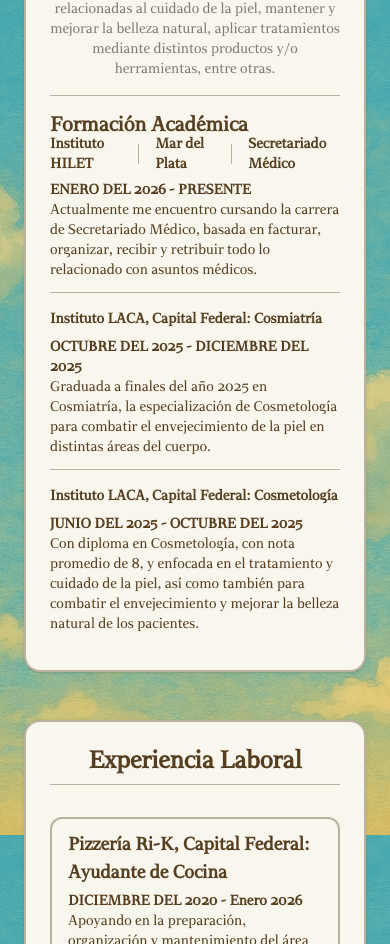
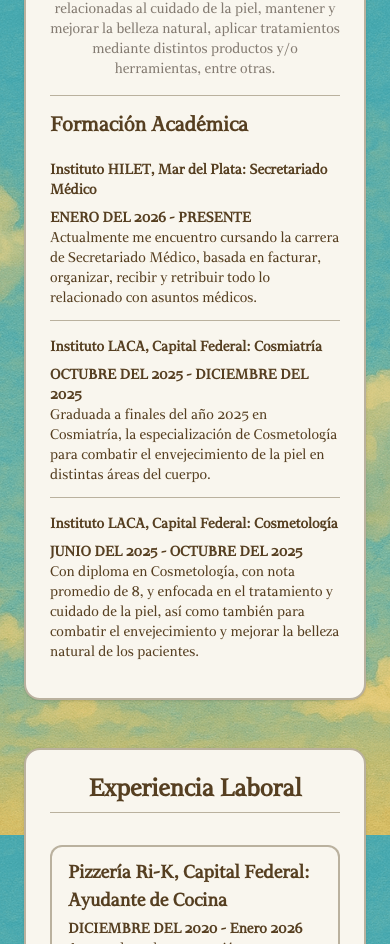
Before and after one commit to TheMrCorvy/cv-anama, a Next.js app: page / in a window 390 px wide. Shown: the part 853-1797 px from the top of the page. Built offline with nearby package versions, Linux system fonts and the light colour scheme.

Commit message:
small bugfix

```diff
--- a/components/sections/AboutMe/index.tsx
+++ b/components/sections/AboutMe/index.tsx
@@ -52,16 +52,16 @@ const AboutMe: FC = () => {
                     <div className="flex flex-col h-full justify-between">
                         <h4 className="font-bold text-xl mb-1">Formación Académica</h4>
                         <div className="text-sm mb-3 md:mb-0">
-                            <div className="h-5 items-center space-x-4 text-sm mb-4 flex">
+                            <div className="h-5 items-center space-x-4 text-sm mb-4 hidden md:flex">
                                 <strong>Instituto HILET</strong>
                                 <Separator orientation="vertical" />
                                 <strong>Mar del Plata</strong>
                                 <Separator orientation="vertical" />
                                 <strong className="font-lg">Secretariado Médico</strong>
                             </div>
-                            {/* <strong className="text-sm mb-2 mt-4 block md:hidden">
+                            <strong className="text-sm mb-2 mt-4 block md:hidden">
                                 Instituto HILET, Mar del Plata: Secretariado Médico
-                            </strong> */}
+                            </strong>
                             <strong>ENERO DEL 2026 - PRESENTE</strong>
                             <br />
                             Actualmente me encuentro cursando la carrera de Secretariado Médico,
```
